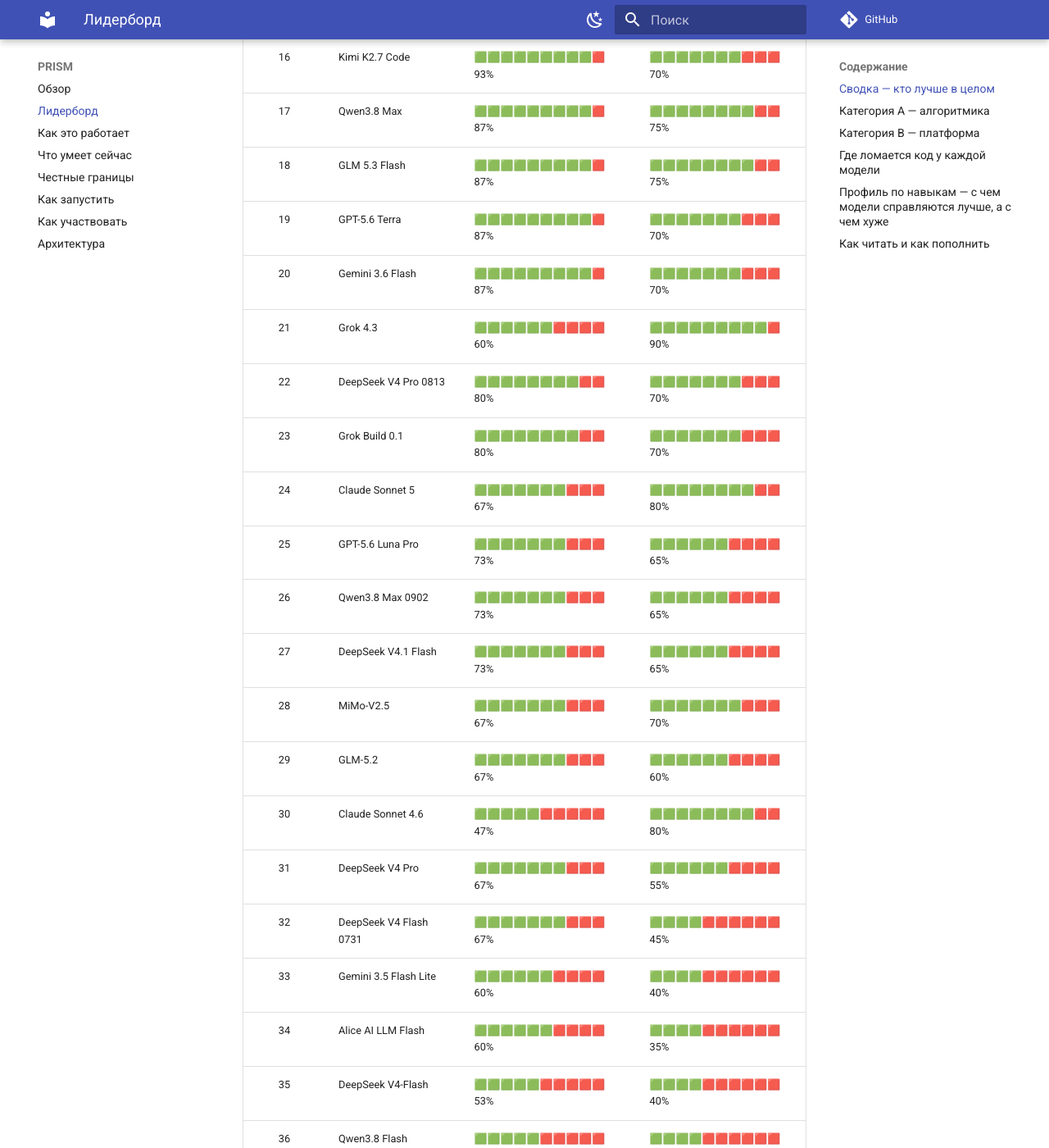
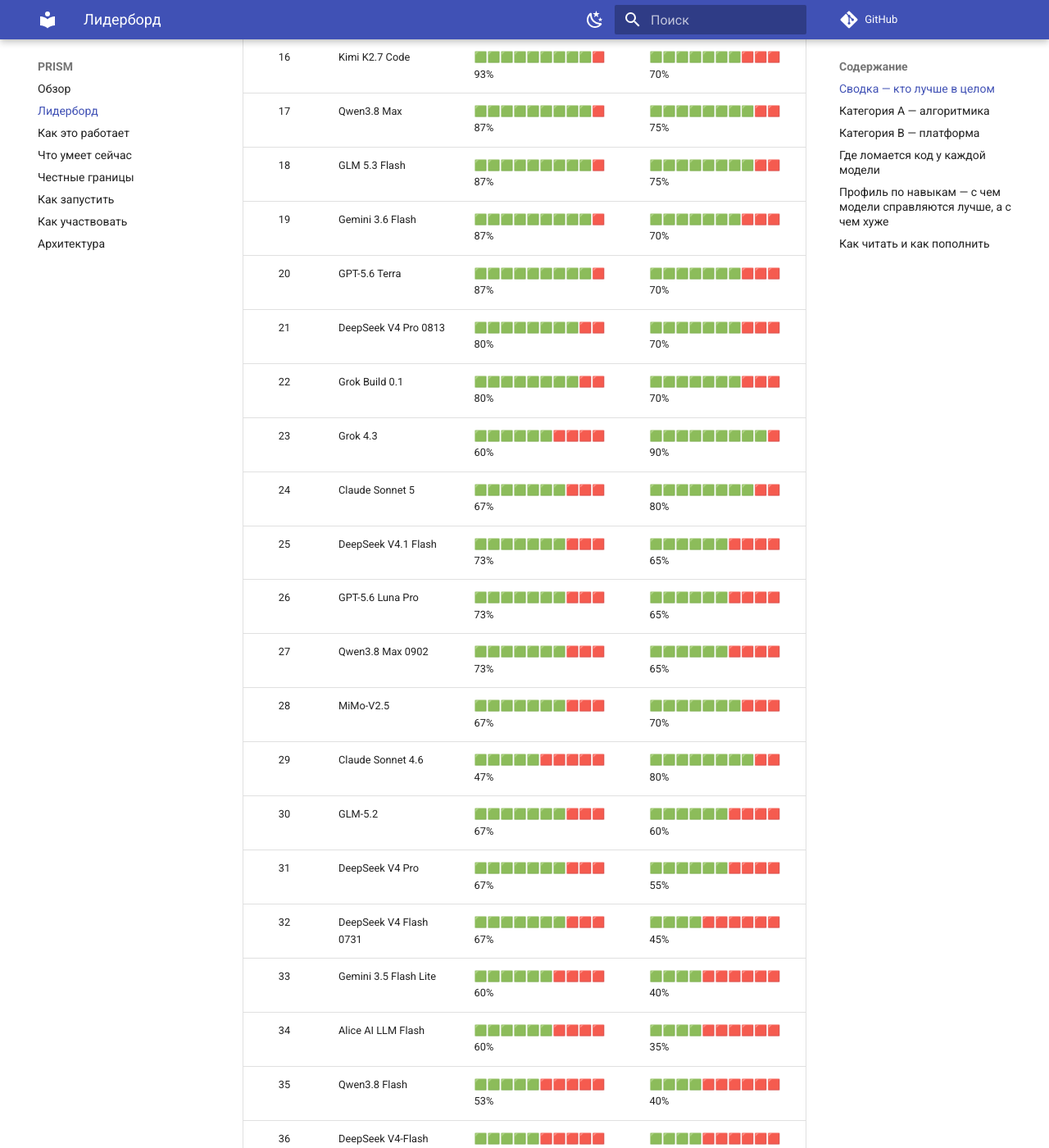
Before and after one commit to genlab-1c/prism, an MkDocs documentation site: the page built from docs/leaderboard.md, in a window 1280 px wide and 1400 px high, scrolled down 1562 px. Shown: the whole window at 82% size. Built offline with MkDocs 1.6.1 and Material for MkDocs 9.7.7, drawn with Linux system fonts in a browser that asks for light colours; comment, search, counter and statistics services are not loaded; some of the changed text lies outside the part shown.

```diff
--- a/docs/leaderboard.md
+++ b/docs/leaderboard.md
@@ -27,50 +27,50 @@ PRISM отвечает на этот вопрос числом, а не мнен
 | 2 | GPT-6 Astra | 🟩🟩🟩🟩🟩🟩🟩🟩🟩🟥 93% | 🟩🟩🟩🟩🟩🟩🟩🟩🟩🟩 95% |
 | 3 | Gemini 3.8 Flash | 🟩🟩🟩🟩🟩🟩🟩🟩🟩🟩 100% | 🟩🟩🟩🟩🟩🟩🟩🟩🟥🟥 85% |
 | 4 | Kimi K3 | 🟩🟩🟩🟩🟩🟩🟩🟩🟩🟩 100% | 🟩🟩🟩🟩🟩🟩🟩🟩🟥🟥 85% |
-| 5 | GLM 5.3 | 🟩🟩🟩🟩🟩🟩🟩🟩🟩🟩 100% | 🟩🟩🟩🟩🟩🟩🟩🟩🟥🟥 85% |
-| 6 | Claude Opus 5 | 🟩🟩🟩🟩🟩🟩🟩🟩🟩🟩 100% | 🟩🟩🟩🟩🟩🟩🟩🟩🟥🟥 85% |
+| 5 | Claude Opus 5 | 🟩🟩🟩🟩🟩🟩🟩🟩🟩🟩 100% | 🟩🟩🟩🟩🟩🟩🟩🟩🟥🟥 85% |
+| 6 | GLM 5.3 | 🟩🟩🟩🟩🟩🟩🟩🟩🟩🟩 100% | 🟩🟩🟩🟩🟩🟩🟩🟩🟥🟥 85% |
 | 7 | Gemini 3.7 Flash | 🟩🟩🟩🟩🟩🟩🟩🟩🟩🟩 100% | 🟩🟩🟩🟩🟩🟩🟩🟩🟥🟥 80% |
 | 8 | Gemini 3.1 Pro | 🟩🟩🟩🟩🟩🟩🟩🟩🟩🟥 93% | 🟩🟩🟩🟩🟩🟩🟩🟩🟥🟥 85% |
 | 9 | Gemini 3.5 Flash | 🟩🟩🟩🟩🟩🟩🟩🟩🟩🟥 93% | 🟩🟩🟩🟩🟩🟩🟩🟩🟥🟥 85% |
 | 10 | GPT-5.5 | 🟩🟩🟩🟩🟩🟩🟩🟩🟩🟥 93% | 🟩🟩🟩🟩🟩🟩🟩🟩🟥🟥 75% |
 | 11 | GPT-5.6 Luna Max | 🟩🟩🟩🟩🟩🟩🟩🟩🟩🟥 87% | 🟩🟩🟩🟩🟩🟩🟩🟩🟥🟥 80% |
 | 12 | Grok 4.6 | 🟩🟩🟩🟩🟩🟩🟩🟩🟩🟥 87% | 🟩🟩🟩🟩🟩🟩🟩🟩🟥🟥 80% |
-| 13 | Claude Opus 4.8 | 🟩🟩🟩🟩🟩🟩🟩🟩🟥🟥 80% | 🟩🟩🟩🟩🟩🟩🟩🟩🟥🟥 85% |
-| 14 | MiniMax M3 | 🟩🟩🟩🟩🟩🟩🟩🟩🟥🟥 80% | 🟩🟩🟩🟩🟩🟩🟩🟩🟥🟥 85% |
+| 13 | MiniMax M3 | 🟩🟩🟩🟩🟩🟩🟩🟩🟥🟥 80% | 🟩🟩🟩🟩🟩🟩🟩🟩🟥🟥 85% |
+| 14 | Claude Opus 4.8 | 🟩🟩🟩🟩🟩🟩🟩🟩🟥🟥 80% | 🟩🟩🟩🟩🟩🟩🟩🟩🟥🟥 85% |
 | 15 | MiMo-V2.5 Pro | 🟩🟩🟩🟩🟩🟩🟩🟩🟩🟥 93% | 🟩🟩🟩🟩🟩🟩🟩🟥🟥🟥 70% |
 | 16 | Kimi K2.7 Code | 🟩🟩🟩🟩🟩🟩🟩🟩🟩🟥 93% | 🟩🟩🟩🟩🟩🟩🟩🟥🟥🟥 70% |
 | 17 | Qwen3.8 Max | 🟩🟩🟩🟩🟩🟩🟩🟩🟩🟥 87% | 🟩🟩🟩🟩🟩🟩🟩🟩🟥🟥 75% |
 | 18 | GLM 5.3 Flash | 🟩🟩🟩🟩🟩🟩🟩🟩🟩🟥 87% | 🟩🟩🟩🟩🟩🟩🟩🟩🟥🟥 75% |
-| 19 | GPT-5.6 Terra | 🟩🟩🟩🟩🟩🟩🟩🟩🟩🟥 87% | 🟩🟩🟩🟩🟩🟩🟩🟥🟥🟥 70% |
-| 20 | Gemini 3.6 Flash | 🟩🟩🟩🟩🟩🟩🟩🟩🟩🟥 87% | 🟩🟩🟩🟩🟩🟩🟩🟥🟥🟥 70% |
-| 21 | Grok 4.3 | 🟩🟩🟩🟩🟩🟩🟥🟥🟥🟥 60% | 🟩🟩🟩🟩🟩🟩🟩🟩🟩🟥 90% |
-| 22 | DeepSeek V4 Pro 0813 | 🟩🟩🟩🟩🟩🟩🟩🟩🟥🟥 80% | 🟩🟩🟩🟩🟩🟩🟩🟥🟥🟥 70% |
-| 23 | Grok Build 0.1 | 🟩🟩🟩🟩🟩🟩🟩🟩🟥🟥 80% | 🟩🟩🟩🟩🟩🟩🟩🟥🟥🟥 70% |
+| 19 | Gemini 3.6 Flash | 🟩🟩🟩🟩🟩🟩🟩🟩🟩🟥 87% | 🟩🟩🟩🟩🟩🟩🟩🟥🟥🟥 70% |
+| 20 | GPT-5.6 Terra | 🟩🟩🟩🟩🟩🟩🟩🟩🟩🟥 87% | 🟩🟩🟩🟩🟩🟩🟩🟥🟥🟥 70% |
+| 21 | DeepSeek V4 Pro 0813 | 🟩🟩🟩🟩🟩🟩🟩🟩🟥🟥 80% | 🟩🟩🟩🟩🟩🟩🟩🟥🟥🟥 70% |
+| 22 | Grok Build 0.1 | 🟩🟩🟩🟩🟩🟩🟩🟩🟥🟥 80% | 🟩🟩🟩🟩🟩🟩🟩🟥🟥🟥 70% |
+| 23 | Grok 4.3 | 🟩🟩🟩🟩🟩🟩🟥🟥🟥🟥 60% | 🟩🟩🟩🟩🟩🟩🟩🟩🟩🟥 90% |
 | 24 | Claude Sonnet 5 | 🟩🟩🟩🟩🟩🟩🟩🟥🟥🟥 67% | 🟩🟩🟩🟩🟩🟩🟩🟩🟥🟥 80% |
-| 25 | GPT-5.6 Luna Pro | 🟩🟩🟩🟩🟩🟩🟩🟥🟥🟥 73% | 🟩🟩🟩🟩🟩🟩🟥🟥🟥🟥 65% |
-| 26 | Qwen3.8 Max 0902 | 🟩🟩🟩🟩🟩🟩🟩🟥🟥🟥 73% | 🟩🟩🟩🟩🟩🟩🟥🟥🟥🟥 65% |
-| 27 | DeepSeek V4.1 Flash | 🟩🟩🟩🟩🟩🟩🟩🟥🟥🟥 73% | 🟩🟩🟩🟩🟩🟩🟥🟥🟥🟥 65% |
+| 25 | DeepSeek V4.1 Flash | 🟩🟩🟩🟩🟩🟩🟩🟥🟥🟥 73% | 🟩🟩🟩🟩🟩🟩🟥🟥🟥🟥 65% |
+| 26 | GPT-5.6 Luna Pro | 🟩🟩🟩🟩🟩🟩🟩🟥🟥🟥 73% | 🟩🟩🟩🟩🟩🟩🟥🟥🟥🟥 65% |
+| 27 | Qwen3.8 Max 0902 | 🟩🟩🟩🟩🟩🟩🟩🟥🟥🟥 73% | 🟩🟩🟩🟩🟩🟩🟥🟥🟥🟥 65% |
 | 28 | MiMo-V2.5 | 🟩🟩🟩🟩🟩🟩🟩🟥🟥🟥 67% | 🟩🟩🟩🟩🟩🟩🟩🟥🟥🟥 70% |
-| 29 | GLM-5.2 | 🟩🟩🟩🟩🟩🟩🟩🟥🟥🟥 67% | 🟩🟩🟩🟩🟩🟩🟥🟥🟥🟥 60% |
-| 30 | Claude Sonnet 4.6 | 🟩🟩🟩🟩🟩🟥🟥🟥🟥🟥 47% | 🟩🟩🟩🟩🟩🟩🟩🟩🟥🟥 80% |
+| 29 | Claude Sonnet 4.6 | 🟩🟩🟩🟩🟩🟥🟥🟥🟥🟥 47% | 🟩🟩🟩🟩🟩🟩🟩🟩🟥🟥 80% |
+| 30 | GLM-5.2 | 🟩🟩🟩🟩🟩🟩🟩🟥🟥🟥 67% | 🟩🟩🟩🟩🟩🟩🟥🟥🟥🟥 60% |
 | 31 | DeepSeek V4 Pro | 🟩🟩🟩🟩🟩🟩🟩🟥🟥🟥 67% | 🟩🟩🟩🟩🟩🟩🟥🟥🟥🟥 55% |
 | 32 | DeepSeek V4 Flash 0731 | 🟩🟩🟩🟩🟩🟩🟩🟥🟥🟥 67% | 🟩🟩🟩🟩🟥🟥🟥🟥🟥🟥 45% |
 | 33 | Gemini 3.5 Flash Lite | 🟩🟩🟩🟩🟩🟩🟥🟥🟥🟥 60% | 🟩🟩🟩🟩🟥🟥🟥🟥🟥🟥 40% |
 | 34 | Alice AI LLM Flash | 🟩🟩🟩🟩🟩🟩🟥🟥🟥🟥 60% | 🟩🟩🟩🟩🟥🟥🟥🟥🟥🟥 35% |
-| 35 | DeepSeek V4-Flash | 🟩🟩🟩🟩🟩🟥🟥🟥🟥🟥 53% | 🟩🟩🟩🟩🟥🟥🟥🟥🟥🟥 40% |
-| 36 | Qwen3.8 Flash | 🟩🟩🟩🟩🟩🟥🟥🟥🟥🟥 53% | 🟩🟩🟩🟩🟥🟥🟥🟥🟥🟥 40% |
+| 35 | Qwen3.8 Flash | 🟩🟩🟩🟩🟩🟥🟥🟥🟥🟥 53% | 🟩🟩🟩🟩🟥🟥🟥🟥🟥🟥 40% |
+| 36 | DeepSeek V4-Flash | 🟩🟩🟩🟩🟩🟥🟥🟥🟥🟥 53% | 🟩🟩🟩🟩🟥🟥🟥🟥🟥🟥 40% |
 | 37 | Qwen3.7 Plus | 🟩🟩🟩🟩🟥🟥🟥🟥🟥🟥 40% | 🟩🟩🟩🟩🟥🟥🟥🟥🟥🟥 40% |
 | 38 | Gemini 2.5 Flash Lite | 🟩🟩🟩🟥🟥🟥🟥🟥🟥🟥 33% | 🟩🟩🟥🟥🟥🟥🟥🟥🟥🟥 25% |
 | 39 | GLM-4.7 Flash | 🟩🟩🟩🟥🟥🟥🟥🟥🟥🟥 27% | 🟩🟩🟩🟥🟥🟥🟥🟥🟥🟥 30% |
 | 40 | Alice AI LLM | 🟩🟩🟩🟥🟥🟥🟥🟥🟥🟥 33% | 🟩🟥🟥🟥🟥🟥🟥🟥🟥🟥 10% |
-| 41 | Qwen3.6-35B-A3B | 🟩🟩🟩🟥🟥🟥🟥🟥🟥🟥 27% | 🟩🟥🟥🟥🟥🟥🟥🟥🟥🟥 10% |
-| 42 | Qwen3-235B-A22B | 🟩🟩🟩🟥🟥🟥🟥🟥🟥🟥 27% | 🟩🟥🟥🟥🟥🟥🟥🟥🟥🟥 10% |
+| 41 | Qwen3-235B-A22B | 🟩🟩🟩🟥🟥🟥🟥🟥🟥🟥 27% | 🟩🟥🟥🟥🟥🟥🟥🟥🟥🟥 10% |
+| 42 | Qwen3.6-35B-A3B | 🟩🟩🟩🟥🟥🟥🟥🟥🟥🟥 27% | 🟩🟥🟥🟥🟥🟥🟥🟥🟥🟥 10% |
 | 43 | Seed 2.0 Code | 🟩🟥🟥🟥🟥🟥🟥🟥🟥🟥 13% | 🟩🟩🟥🟥🟥🟥🟥🟥🟥🟥 20% |
 | 44 | GPT-5 Mini | 🟩🟩🟩🟥🟥🟥🟥🟥🟥🟥 27% | 🟥🟥🟥🟥🟥🟥🟥🟥🟥🟥 5% |
 | 45 | YandexGPT 5 Lite | 🟩🟩🟩🟥🟥🟥🟥🟥🟥🟥 27% | 🟥🟥🟥🟥🟥🟥🟥🟥🟥🟥 5% |
 | 46 | Qwen3.8 27b | 🟩🟩🟩🟥🟥🟥🟥🟥🟥🟥 27% | 🟥🟥🟥🟥🟥🟥🟥🟥🟥🟥 0% |
-| 47 | YandexGPT 5 Pro | 🟩🟥🟥🟥🟥🟥🟥🟥🟥🟥 13% | 🟩🟥🟥🟥🟥🟥🟥🟥🟥🟥 10% |
-| 48 | GPT-OSS 120B | 🟩🟥🟥🟥🟥🟥🟥🟥🟥🟥 13% | 🟩🟥🟥🟥🟥🟥🟥🟥🟥🟥 10% |
+| 47 | GPT-OSS 120B | 🟩🟥🟥🟥🟥🟥🟥🟥🟥🟥 13% | 🟩🟥🟥🟥🟥🟥🟥🟥🟥🟥 10% |
+| 48 | YandexGPT 5 Pro | 🟩🟥🟥🟥🟥🟥🟥🟥🟥🟥 13% | 🟩🟥🟥🟥🟥🟥🟥🟥🟥🟥 10% |
 | 49 | GigaChat 2 Max | 🟩🟥🟥🟥🟥🟥🟥🟥🟥🟥 7% | 🟩🟥🟥🟥🟥🟥🟥🟥🟥🟥 10% |
 | 50 | YandexGPT 5.1 Pro | 🟩🟥🟥🟥🟥🟥🟥🟥🟥🟥 7% | 🟩🟥🟥🟥🟥🟥🟥🟥🟥🟥 10% |
 | 51 | GigaChat 2 Pro | 🟩🟥🟥🟥🟥🟥🟥🟥🟥🟥 7% | 🟥🟥🟥🟥🟥🟥🟥🟥🟥🟥 0% |
```
Also changed, not shown: README.md (+20 -20 lines), docs/status.md (+3 -3 lines), web/src/components/screens/Leaderboard.jsx (+15 -1 lines), 3 other files.
